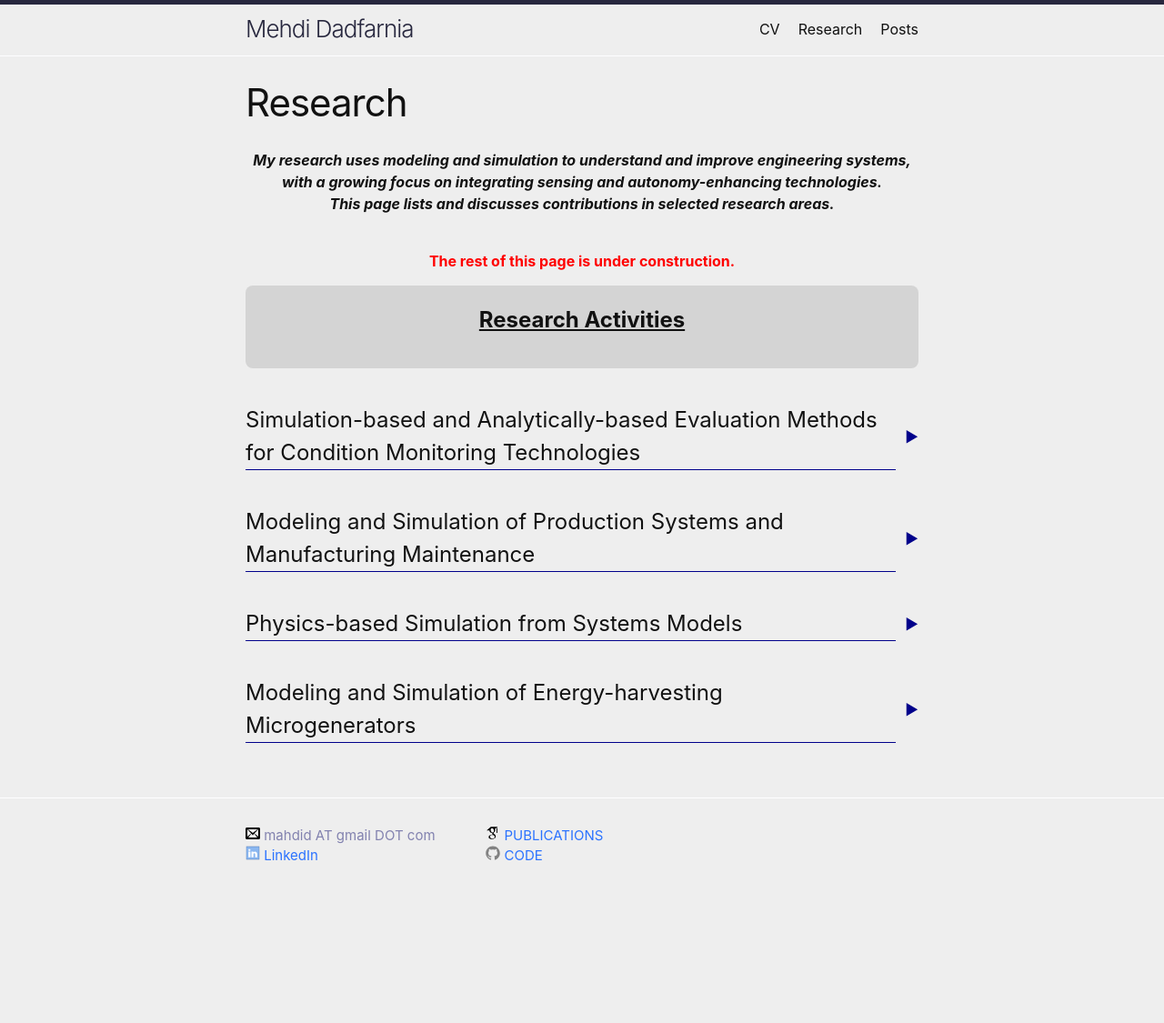
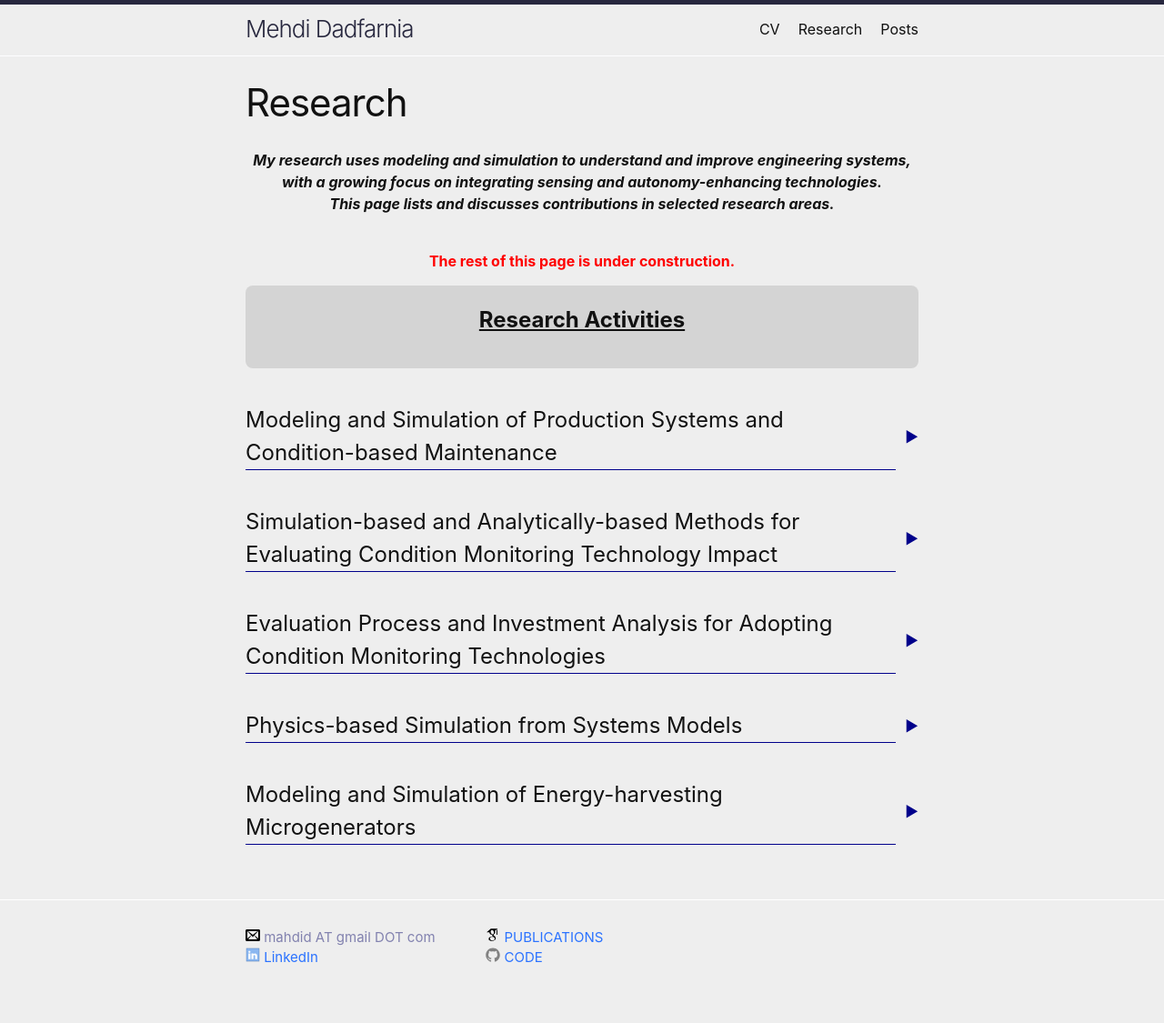
Before and after one commit to mehdidadfarnia/mehdidadfarnia.github.io, a Jekyll site: the page built from research.markdown, in a window 1280 px wide. Shown: the whole page at 91% size. Built offline with Jekyll 4.4.1, drawn with Linux system fonts in a browser that asks for light colours; before the commit the page ends 1013 px from its top, so only the background shows below that; part of the change alters nothing that is shown.

Commit message:
new expandable section plus all the refs

```diff
--- a/research.markdown
+++ b/research.markdown
@@ -36,16 +36,43 @@ permalink: /Research/
   }
 </style>
 
+
+
 <details>
   <summary style="display: flex; align-items: center;">
-    <h1 style="display: block; border-bottom: 1px solid darkblue; margin: 0; flex: 1;">Simulation-based and Analytically-based Evaluation Methods for Condition Monitoring Technologies</h1>
+    <h1 style="display: block; border-bottom: 1px solid darkblue; margin: 0; flex: 1;">Modeling and Simulation of Production Systems and Condition-based Maintenance</h1>
   </summary>
     <div style="background-color: #e4e4f7; margin-top: 10px; padding: 4px; border-radius: 8px; width:96%;">
         hidden text
-        <p> new paragraph of hidden text</p>
+        <p> new paragraph of text</p>
     </div>
     <div style="background-color: #e4e4f7; margin-top: 10px; padding: 4px; border-radius: 8px; width:96%;">
         <h4 style="text-align: center; font-weight: bold; text-decoration: underline;">Key References</h4>
+        <p style="font-size: 0.75em;">Dadfarnia, Mehdi. "Approaches to Evaluate Condition Monitoring-Based Technologies for Manufacturing Maintenance and Risk Management." PhD diss., University of Maryland, College Park, 2025.</p>
+        <p style="font-size: 0.75em;"> Dadfarnia, Mehdi, Michael E. Sharp, Serghei Drozdov, and Jeffrey W. Herrmann. "A simulation-based approach to assess condition monitoring-enabled maintenance in manufacturing." In 2023 7th International Conference on System Reliability and Safety (ICSRS), pp. 413-422. IEEE, 2023.</p>
+    </div>
+</details>
+
+<br>
+
+
+<details>
+  <summary style="display: flex; align-items: center;">
+    <h1 style="display: block; border-bottom: 1px solid darkblue; margin: 0; flex: 1;">Simulation-based and Analytically-based Methods for Evaluating Condition Monitoring Technology Impact</h1>
+  </summary>
+    <div style="background-color: #e4e4f7; margin-top: 10px; padding: 4px; border-radius: 8px; width:96%;">
+        hidden text
+        <p> new paragraph of text</p>
+    </div>
+    <div style="background-color: #e4e4f7; margin-top: 10px; padding: 4px; border-radius: 8px; width:96%;">
+        <h4 style="text-align: center; font-weight: bold; text-decoration: underline;">Key References</h4>
+        <p style="font-size: 0.75em;">Dadfarnia, Mehdi. "Approaches to Evaluate Condition Monitoring-Based Technologies for Manufacturing Maintenance and Risk Management." PhD diss., University of Maryland, College Park, 2025.</p>
+        <p style="font-size: 0.75em;">Dadfarnia, Mehdi, Michael E. Sharp, and Jeffrey W. Herrmann. "Comprehensive evaluations of condition monitoring-based technologies in industrial maintenance: A systematic review." Journal of Manufacturing Systems 82 (2025): 449-477.</p>
+        <p style="font-size: 0.75em;"> Dadfarnia, Mehdi, Michael E. Sharp, Serghei Drozdov, and Jeffrey W. Herrmann. "A simulation-based approach to assess condition monitoring-enabled maintenance in manufacturing." In 2023 7th International Conference on System Reliability and Safety (ICSRS), pp. 413-422. IEEE, 2023.</p>
+        <p style="font-size: 0.75em;">Dadfarnia, Mehdi, Michael Sharp, and Timothy Sprock. "Understanding and evaluating naive diagnostics algorithms applicable in multistage manufacturing from a risk management perspective." In International Manufacturing Science and Engineering Conference, vol. 84263, p. V002T07A042. American Society of Mechanical Engineers, 2020.</p>
+
+
+
     </div>
 </details>
 
@@ -54,14 +81,18 @@ permalink: /Research/
 
 <details>
   <summary style="display: flex; align-items: center;">
-    <h1 style="display: block; border-bottom: 1px solid darkblue; margin: 0; flex: 1;">Modeling and Simulation of Production Systems and Manufacturing Maintenance</h1>
+    <h1 style="display: block; border-bottom: 1px solid darkblue; margin: 0; flex: 1;">Evaluation Process and Investment Analysis for Adopting Condition Monitoring Technologies</h1>
   </summary>
     <div style="background-color: #e4e4f7; margin-top: 10px; padding: 4px; border-radius: 8px; width:96%;">
         hidden text
-        <p> new paragraph of hidden text</p>
+        <p> new paragraph of text</p>
     </div>
     <div style="background-color: #e4e4f7; margin-top: 10px; padding: 4px; border-radius: 8px; width:96%;">
         <h4 style="text-align: center; font-weight: bold; text-decoration: underline;">Key References</h4>
+        <p style="font-size: 0.75em;">Dadfarnia, Mehdi. "Approaches to Evaluate Condition Monitoring-Based Technologies for Manufacturing Maintenance and Risk Management." PhD diss., University of Maryland, College Park, 2025.</p>
+        <p style="font-size: 0.75em;">Dadfarnia, Mehdi, Michael E. Sharp, and Jeffrey W. Herrmann. "Comprehensive evaluations of condition monitoring-based technologies in industrial maintenance: A systematic review." Journal of Manufacturing Systems 82 (2025): 449-477.</p>
+        <p style="font-size: 0.75em;">Dadfarnia, Mehdi, and Michael Sharp. "Key elements to contextualize ai-driven condition monitoring systems towards their risk-based evaluation." In 2022 5th International Conference on Artificial Intelligence for Industries (AI4I), pp. 38-41. IEEE, 2022.</p>
+        <p style="font-size: 0.75em;">Sharp, Michael, Mehdi Dadfarnia, Timothy Sprock, and Douglas Thomas. "Procedural guide for system-level impact evaluation of industrial artificial intelligence-driven technologies: Application to risk-based investment analysis for condition monitoring systems in manufacturing." Journal of manufacturing science and engineering 144, no. 7 (2022): 071008.</p>
     </div>
 </details>
 
```
